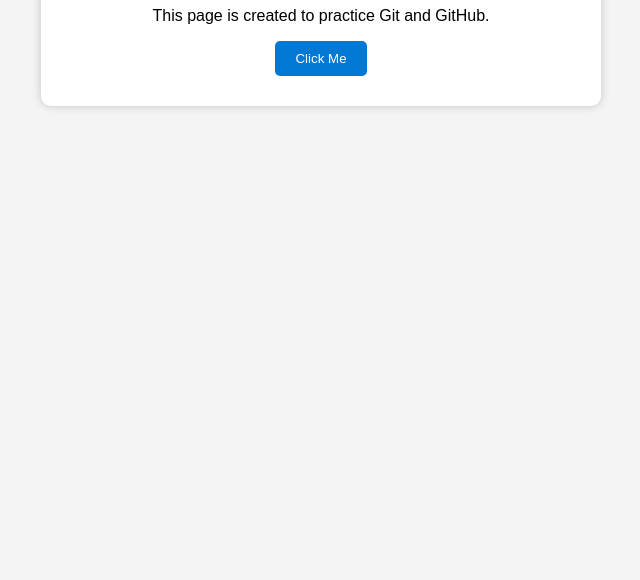
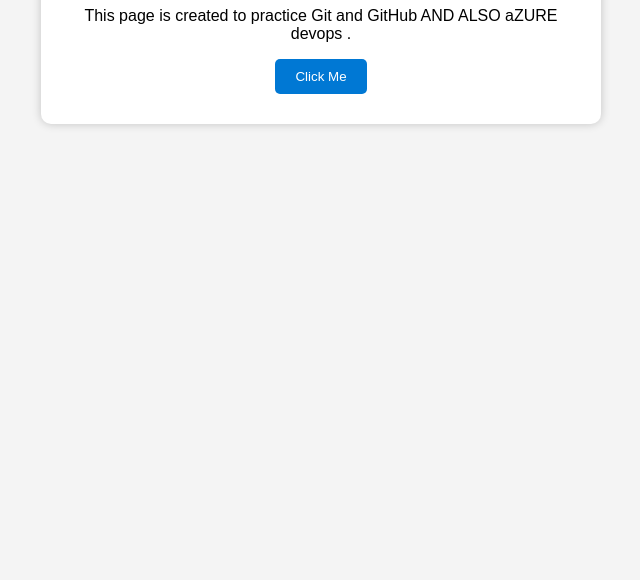
Before and after one commit to Koshikamani/git-learning, a website: page index.html in a window 1280 px wide. Shown: the part 220-800 px from the top of the page, without its empty margins (319-959 px from the left). Drawn offline with Linux system fonts and the light colour scheme.

Commit message:
Changed a p tag

```diff
--- a/index.html
+++ b/index.html
@@ -47,7 +47,7 @@
 
     <h1>Welcome to Git & Azure Devops  Learning</h1>
 
-    <p>This page is created to practice Git and GitHub.</p>
+    <p>This page is created to practice Git and GitHub AND ALSO aZURE devops .</p>
 
     <button onclick="showMessage()">Click Me</button>
 
```
